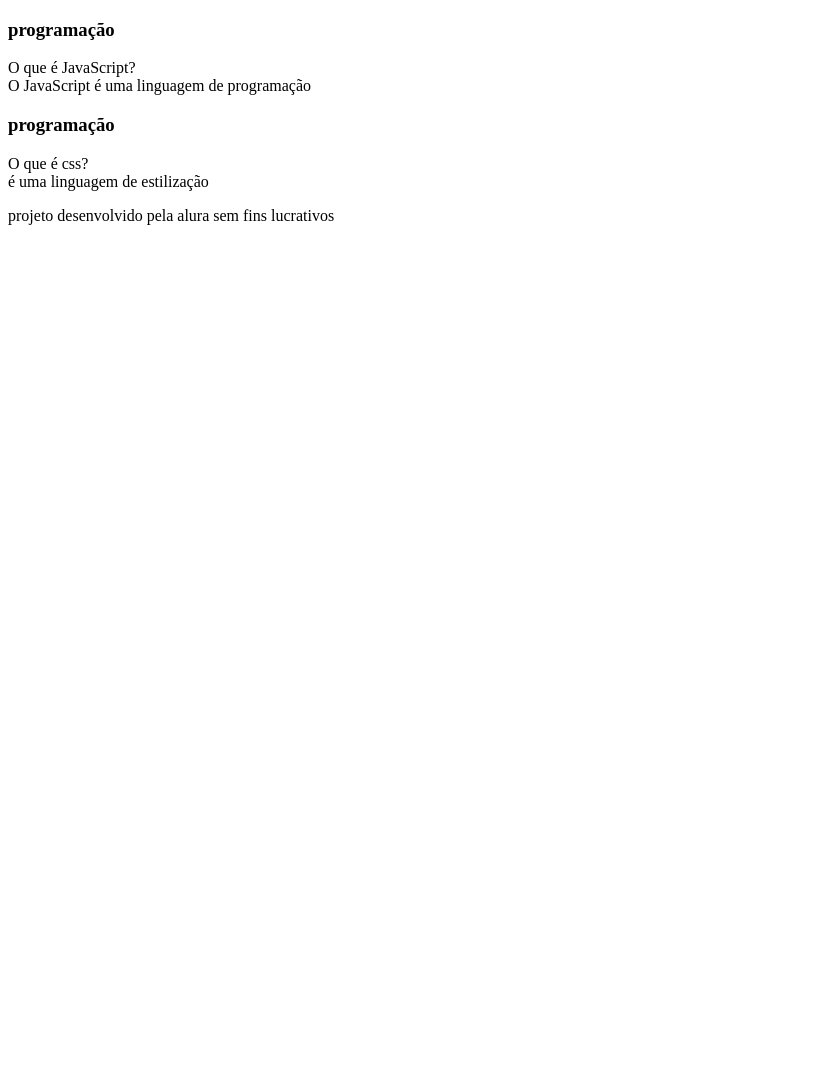
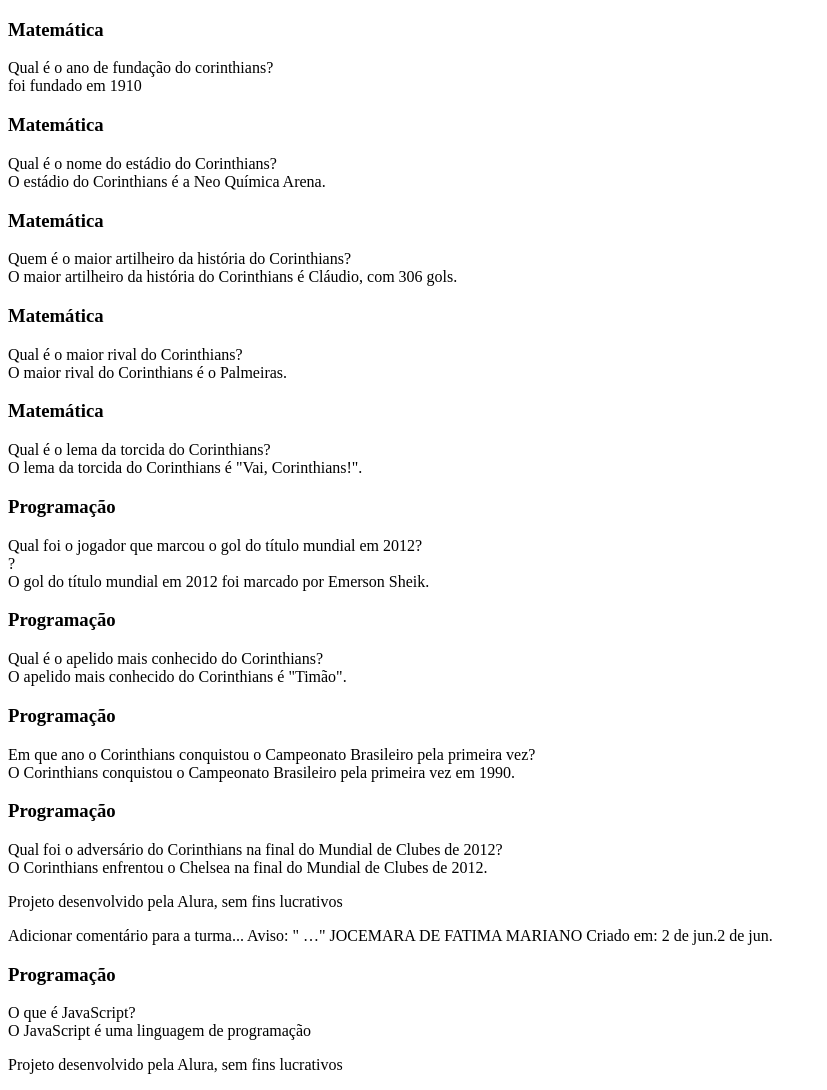
Before and after one commit to ezequiely33/Flashcards, a plain HTML site: page index.html in a window 1280 px wide. Shown: the whole page, without its empty margins (0-827 px from the left). Before the commit the page ends 800 px from the top, so only its background shows below. Drawn offline with Linux system fonts and the light colour scheme.

Commit message:
perguntas

```diff
--- a/index.html
+++ b/index.html
@@ -1,3 +1,106 @@
+<!DOCTYPE html>
+<html lang="pt-br">
+<head>
+    <meta charset="UTF-8">
+    <meta name="viewport" content="width=device-width, initial-scale=1.0">
+    <title>Flashcards</title>
+</head>
+<body>
+
+<main>
+    <section id="container">
+
+        <article class="cartao">
+            <div class="cartao__conteudo">
+                <h3>Matemática</h3>
+                <div class="cartao__conteudo__pergunta">Qual é o ano de fundação do corinthians?</div>
+                <div class="cartao__conteudo__resposta">foi fundado em 1910</div>
+            </div>
+        </article>
+
+        <article class="cartao">
+            <div class="cartao__conteudo">
+                <h3>Matemática</h3>
+                <div class="cartao__conteudo__pergunta">Qual é o nome do estádio do Corinthians?</div>
+                <div class="cartao__conteudo__resposta">O estádio do Corinthians é a Neo Química Arena.
+</div>
+            </div>
+        </article>
+
+        <article class="cartao">
+            <div class="cartao__conteudo">
+                <h3>Matemática</h3>
+                <div class="cartao__conteudo__pergunta">Quem é o maior artilheiro da história do Corinthians?</div>
+                <div class="cartao__conteudo__resposta">O maior artilheiro da história do Corinthians é Cláudio, com 306 gols.
+</div>
+            </div>
+        </article>
+
+        <article class="cartao">
+            <div class="cartao__conteudo">
+                <h3>Matemática</h3>
+                <div class="cartao__conteudo__pergunta">Qual é o maior rival do Corinthians?</div>
+                <div class="cartao__conteudo__resposta">O maior rival do Corinthians é o Palmeiras. </div>
+            </div>
+        </article>
+
+        <article class="cartao">
+            <div class="cartao__conteudo">
+                <h3>Matemática</h3>
+                <div class="cartao__conteudo__pergunta">Qual é o lema da torcida do Corinthians?</div>
+                <div class="cartao__conteudo__resposta">O lema da torcida do Corinthians é "Vai, Corinthians!". </div>
+            </div>
+        </article>
+
+        <article class="cartao">
+            <div class="cartao__conteudo">
+                <h3>Programação</h3>
+                <div class="cartao__conteudo__pergunta">Qual foi o jogador que marcou o gol do título mundial em 2012?</div>?</div>
+                <div class="cartao__conteudo__resposta"></div>O gol do título mundial em 2012 foi marcado por Emerson Sheik.
+            </div>
+        </article>
+
+        <article class="cartao">
+            <div class="cartao__conteudo">
+                <h3>Programação</h3>
+                <div class="cartao__conteudo__pergunta">Qual é o apelido mais conhecido do Corinthians?</div>
+                <div class="cartao__conteudo__resposta">O apelido mais conhecido do Corinthians é "Timão". </div>
+            </div>
+        </article>
+
+        <article class="cartao">
+            <div class="cartao__conteudo">
+                <h3>Programação</h3>
+                <div class="cartao__conteudo__pergunta">Em que ano o Corinthians conquistou o Campeonato Brasileiro pela primeira vez?</div>
+                <div class="cartao__conteudo__resposta"></div>
+            </div>O Corinthians conquistou o Campeonato Brasileiro pela primeira vez em 1990.
+        </article>
+
+        <article class="cartao">
+            <div class="cartao__conteudo">
+                <h3>Programação</h3>
+                <div class="cartao__conteudo__pergunta">Qual foi o adversário do Corinthians na final do Mundial de Clubes de 2012?</div>
+                <div class="cartao__conteudo__resposta">O Corinthians enfrentou o Chelsea na final do Mundial de Clubes de 2012.
+</div>
+            </div>
+        </article>
+
+    </section>
+</main>
+
+<footer>
+    <p>Projeto desenvolvido pela Alura, sem fins lucrativos</p>
+</footer>
+
+</body>
+</html>
+
+Adicionar comentário para a turma...
+
+
+Aviso: "<!DOCTYPE html> <html lang="pt-br">…"
+JOCEMARA DE FATIMA MARIANO
+Criado em: 2 de jun.2 de jun.
 <!DOCTYPE html>
 <html lang="pt-br">
 <head>
@@ -5,27 +108,29 @@
 <meta name="viewport" content="width=device-width, initial-scale=1.0">
 <title>flashcards</title>
 </head>
+
+
+
 <body>
+
 <main>
 <section id="container">
-<article class="cartao__conteudo"></article>
-        <div class="cartao__conteudo"></div>
-        <h3>programação</h3>
-        <div class="cartao__conteudo__pergunta">O que é JavaScript?</div>
+<article class="cartao">
+<div class="cartao__conteudo">
+<h3>Programação</h3>
+<div class="cartao__conteudo__pergunta"> O que é JavaScript?</div>
 <div class="cartao__conteudo__resposta">O JavaScript é uma linguagem de programação</div>
-       <div>
-         </article>
-         <article class="cartao__conteudo"></article>
-        <div class="cartao__conteudo"></div>
-        <h3>programação</h3>
-        <div class="cartao__conteudo__pergunta">O que é css?</div>
-        <div class="cartao__conteudo__resposta"> é uma linguagem de estilização</div>
-       <div>
+</div>
 </article>
 </section>
 </main>
+
 <footer>
-    <p>projeto desenvolvido pela alura sem fins lucrativos</p>
+<p>Projeto desenvolvido pela Alura, sem fins lucrativos</p>
 </footer>
+
 </body>
+
+
+
 </html>
```
Lines whose indentation alone changed are shown as unchanged.
